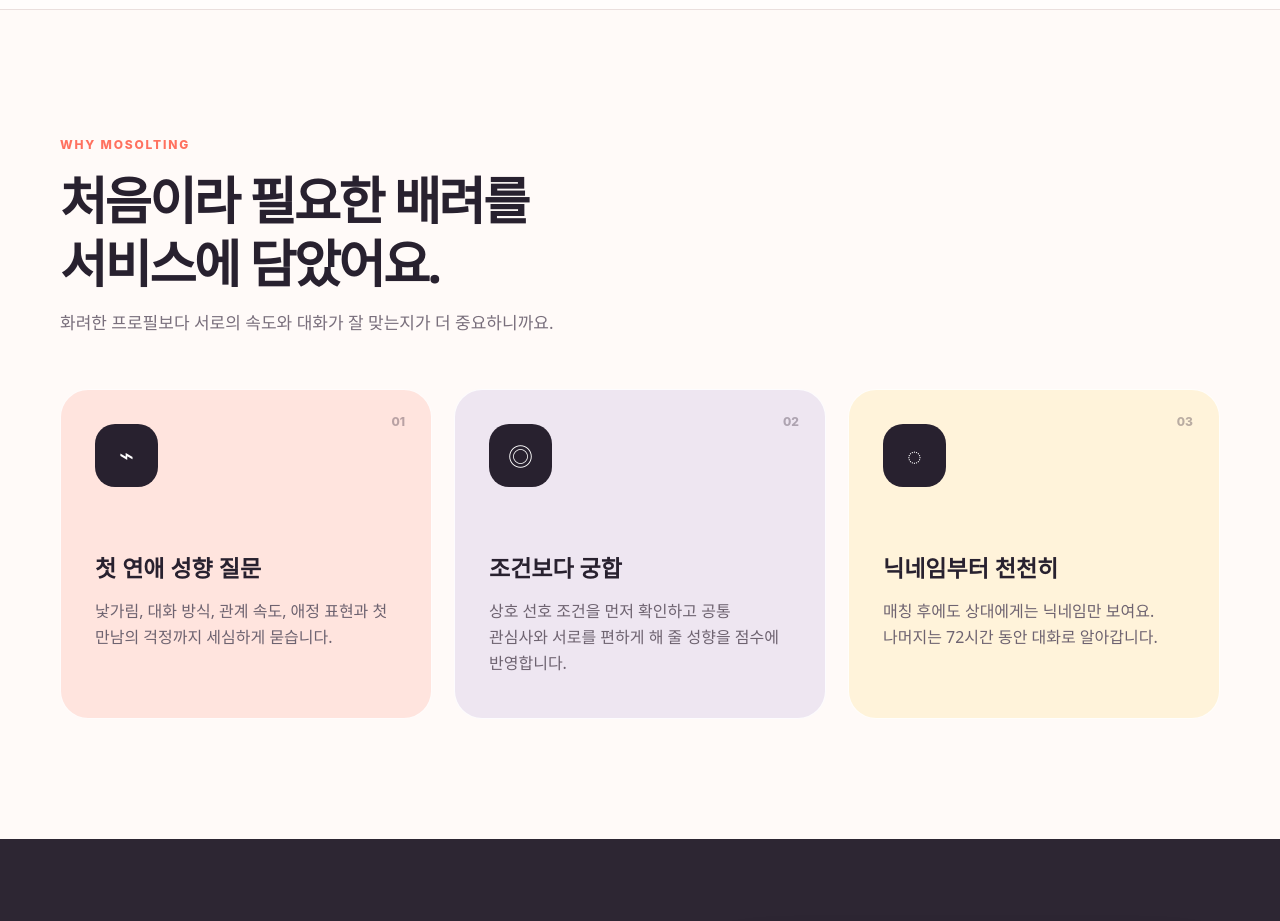
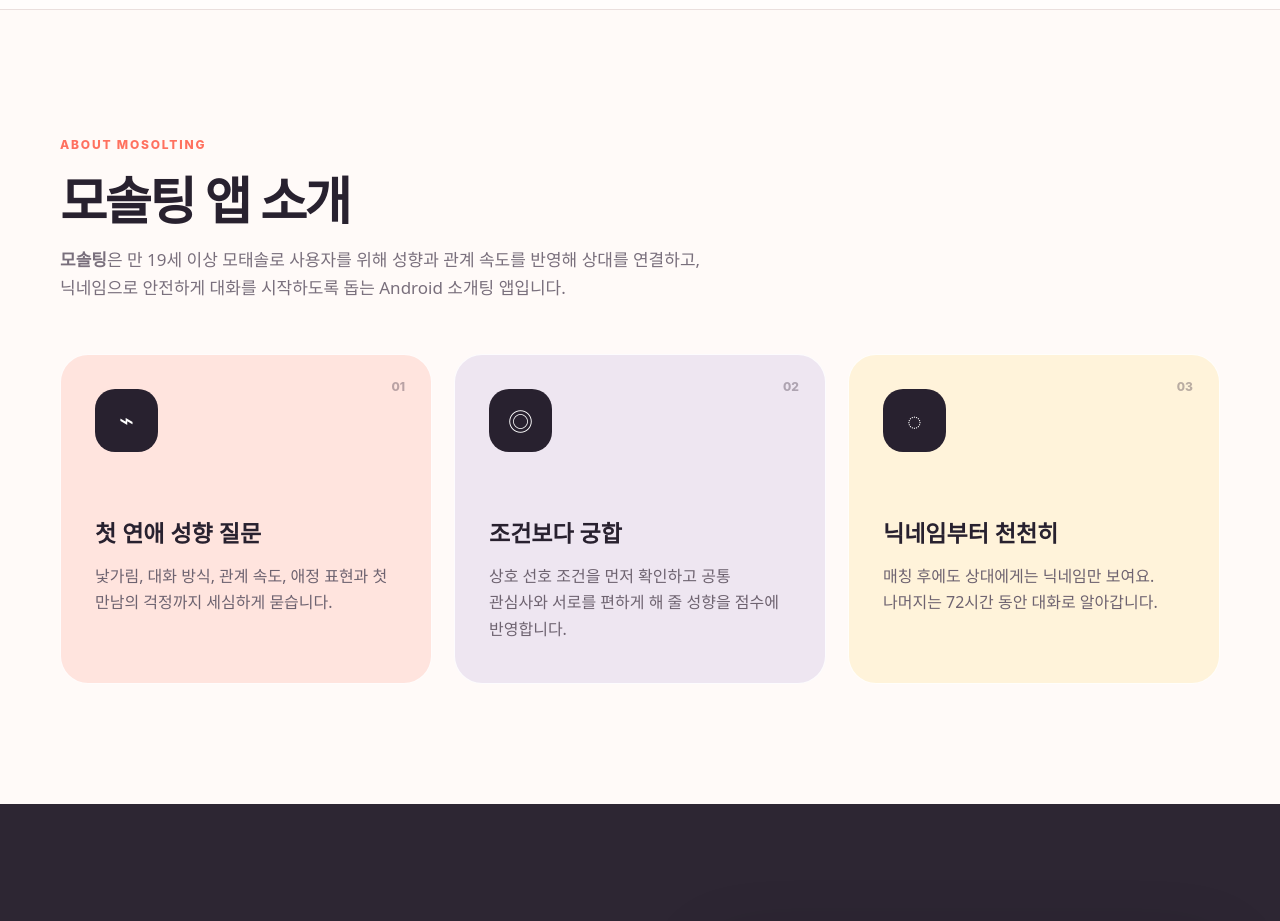
Before and after one commit to ilhoonseo/mosolting-web, a plain HTML site: page index.html in a window 1280 px wide. Shown: the part 1000-1921 px from the top of the page. Drawn offline with Linux system fonts and the light colour scheme.

Commit message:
Add explicit OAuth app description

```diff
--- a/index.html
+++ b/index.html
@@ -4,6 +4,7 @@
   <meta charset="UTF-8">
   <meta name="viewport" content="width=device-width, initial-scale=1.0">
   <meta name="description" content="처음이라 서툰 마음을 위한 모태솔로 전용 소개팅 앱, 모솔팅. 성향과 대화 속도를 반영해 잘 맞는 첫 인연을 연결합니다.">
+  <meta name="application-name" content="모솔팅">
   <meta name="keywords" content="모솔팅, 모태솔로 소개팅, 첫 연애, 소개팅 앱, 성향 매칭, MBTI 소개팅">
   <meta name="author" content="캥거루커뮤니케이션즈">
   <meta name="robots" content="index, follow">
@@ -106,9 +107,9 @@
     <section class="section" id="why">
       <div class="container">
         <div class="section-heading reveal">
-          <span class="section-kicker">WHY MOSOLTING</span>
-          <h2>처음이라 필요한 배려를<br>서비스에 담았어요.</h2>
-          <p>화려한 프로필보다 서로의 속도와 대화가 잘 맞는지가 더 중요하니까요.</p>
+          <span class="section-kicker">ABOUT MOSOLTING</span>
+          <h2>모솔팅 앱 소개</h2>
+          <p><strong>모솔팅</strong>은 만 19세 이상 모태솔로 사용자를 위해 성향과 관계 속도를 반영해 상대를 연결하고, 닉네임으로 안전하게 대화를 시작하도록 돕는 Android 소개팅 앱입니다.</p>
         </div>
         <div class="feature-grid">
           <article class="feature-card coral reveal">
```
